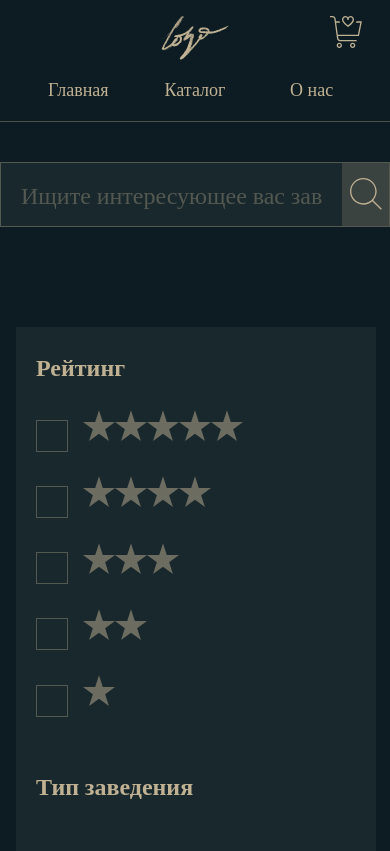
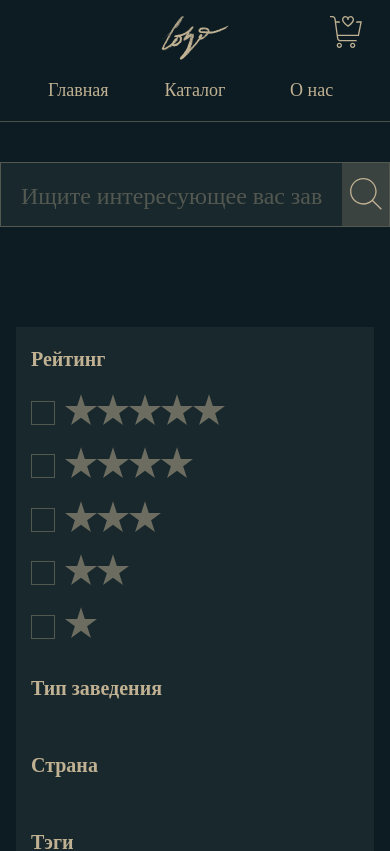
Before and after one commit to JeanneIrsaeva/restaurant_quality, a React (Create React App) app in the folder front/: page /catalog in a window 390 px wide. Shown: the top 851 px of the page. Built offline with nearby package versions, Linux system fonts and the light colour scheme; no server answers; a web font is replaced by a local one.

Commit message:
Исправлены отступы в фильтре и каталоге

```diff
--- a/front/src/components/Filter/Filter.css
+++ b/front/src/components/Filter/Filter.css
@@ -5,6 +5,9 @@
   background: rgba(255, 255, 255, 0.05);
   font-family: "Playfair Display", serif;
   flex-shrink: 0;
+  box-sizing: border-box;
+  margin-bottom: 90px;
+
 }
 
 .filter-block {
@@ -47,11 +50,19 @@
   cursor: pointer;
   display: grid;
   place-items: center;
+  box-sizing: border-box;
 }
 
 .filter-option input[type="checkbox"]:checked {
   background: rgba(192, 177, 147, 0.35);
   border: 1px solid rgba(192, 177, 147, 0.7);
+}
+
+.filter-option input[type="checkbox"]:checked::after {
+  content: "✓";
+  color: #c0b193;
+  font-size: 18px;
+  font-weight: bold;
 }
 
 .filter-stars {
@@ -64,12 +75,69 @@
   font-weight: 400;
   padding: 5px 15px;
   background: rgba(192, 177, 147, 0.05);
-  border: none;
+  border: 1px solid transparent;
+  border-radius: 2px;
   cursor: pointer;
   transition: all 0.2s ease;
+  box-sizing: border-box;
+}
+
+.tag-btn:hover {
+  background: rgba(192, 177, 147, 0.1);
 }
 
 .tag-btn.active {
   background: rgba(192, 177, 147, 0.15);
   border: 1px solid rgba(192, 177, 147, 0.35);
 }
+
+@media (max-width: 1440px) {
+  .sidebar {
+    width: 100%;
+    max-width: 670px;
+    margin: 0 auto;
+    padding: 20px;
+  }
+
+  .filter-block {
+    margin-bottom: 30px;
+  }
+}
+
+@media (max-width: 800px) {
+  .sidebar {
+    padding: 15px;
+  }
+
+  .filter-title {
+    font-size: 20px;
+    margin-bottom: 20px;
+  }
+
+  .filter-option {
+    font-size: 18px;
+    gap: 10px;
+  }
+
+  .filter-option input[type="checkbox"] {
+    width: 24px;
+    height: 24px;
+  }
+
+  .filter-option input[type="checkbox"]:checked::after {
+    font-size: 14px;
+  }
+
+  .filter-stars {
+    font-size: 24px;
+  }
+
+  .tag-btn {
+    font-size: 18px;
+    padding: 4px 12px;
+  }
+
+  .filter-block {
+    margin-bottom: 25px;
+  }
+}
--- a/front/src/pages/CatalogPage/CatalogPage.css
+++ b/front/src/pages/CatalogPage/CatalogPage.css
@@ -2,8 +2,9 @@
   display: flex;
   align-items: flex-start;
   gap: 50px;
-  max-width: 1200px;
+  max-width: 1080px;
   width: 100%;
+  margin: 0 auto;
 }
 
 .content-catalog {
@@ -36,6 +37,7 @@
   flex-direction: column;
   position: relative;
   overflow: hidden;
+  box-sizing: border-box;
 }
 
 .card__thumb {
@@ -74,7 +76,8 @@
   cursor: pointer;
 }
 
-.loading, .no-results {
+.loading,
+.no-results {
   color: #c0b193;
   font-family: 'Playfair Display', serif;
   font-size: 20px;
@@ -90,11 +93,15 @@
 @media (max-width: 1440px) {
   .layout-catalog {
     flex-direction: column;
-    gap: 30px;
+    gap: 60px;
+    max-width: 670px;
+    margin: 0 auto;
   }
+
   .content-catalog {
     width: 100%;
   }
+
   .card {
     width: 100%;
   }
@@ -103,9 +110,16 @@
 @media (max-width: 800px) {
   .layout-catalog {
     padding: 20px 16px;
+    max-width: none;
+    gap: 40px;
   }
+
   .card {
     width: 100%;
     height: auto;
   }
+
+  .card__thumb {
+    height: 250px;
+  }
 }
```
